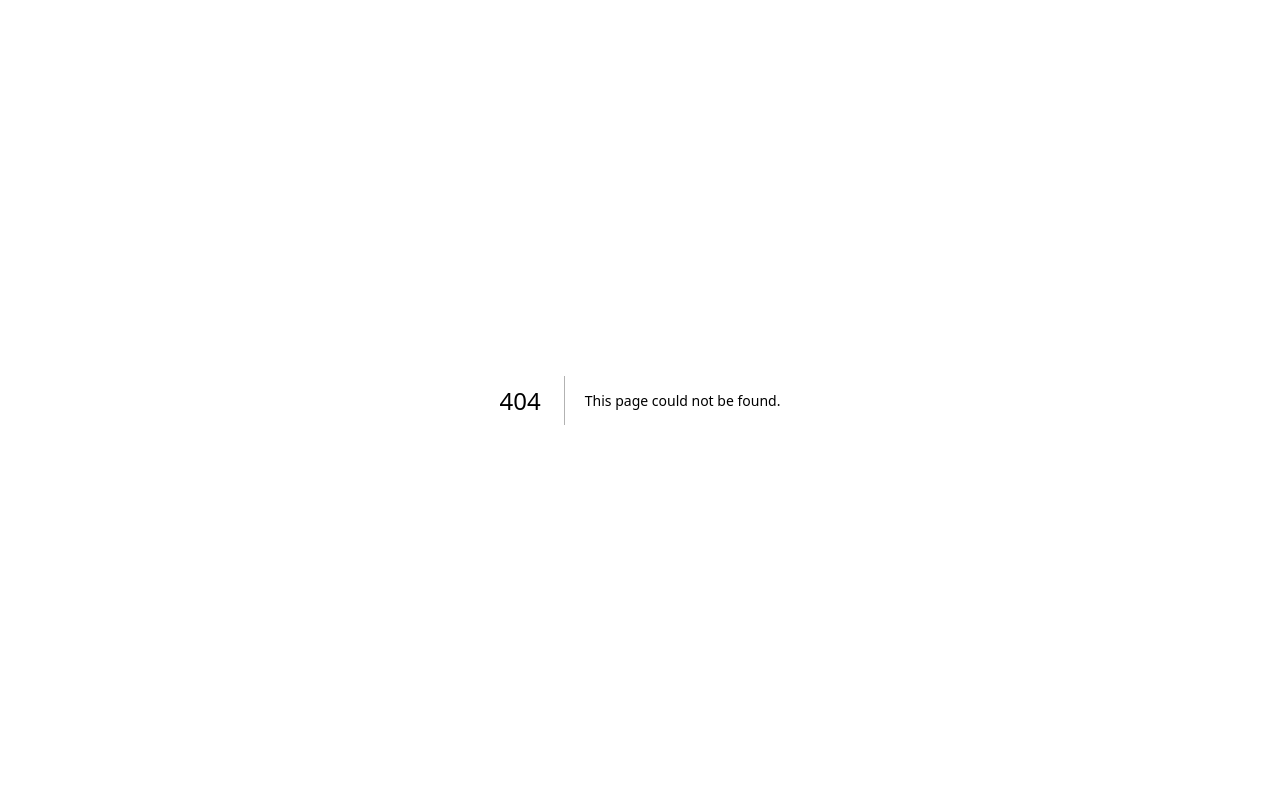
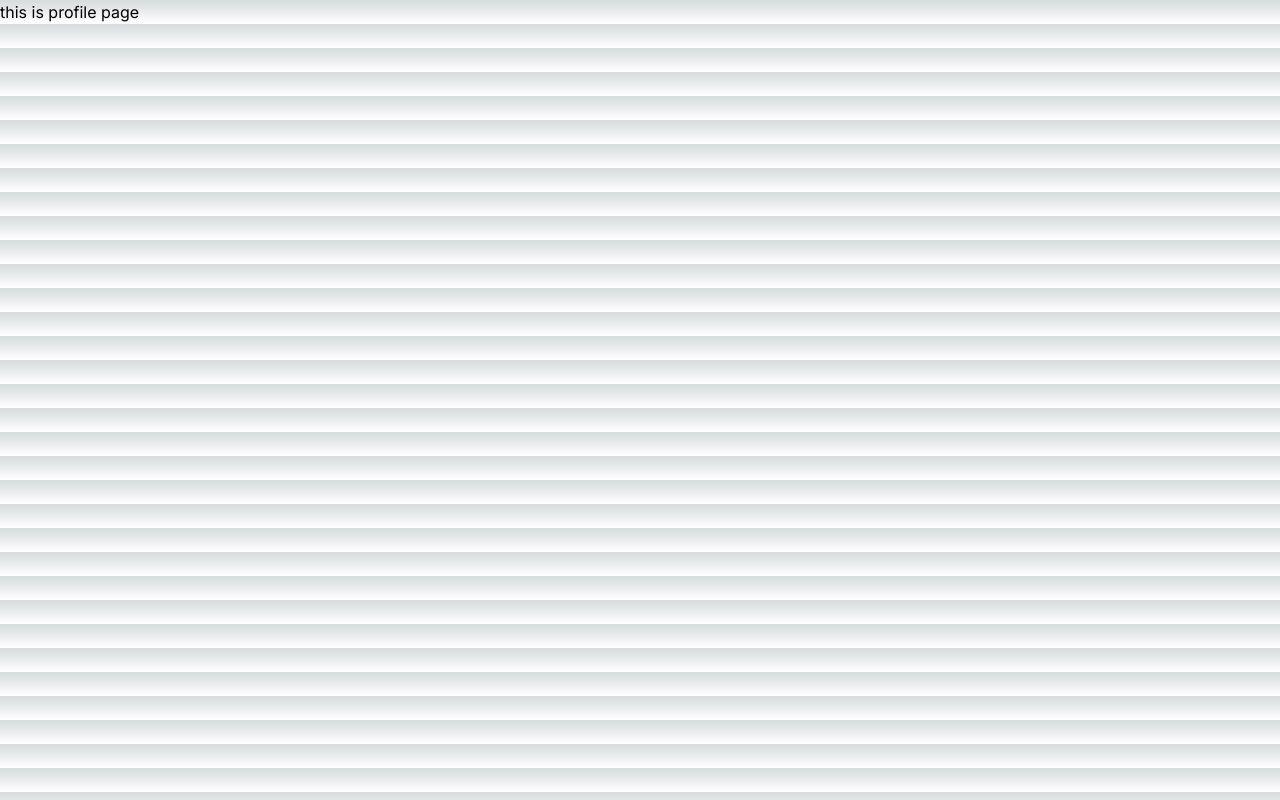
Before and after one commit to shakil-script/next-venture-blog, a Next.js app: page /profile in a window 1280 px wide. Before the commit this address had no page. Built offline with nearby package versions, Linux system fonts and the light colour scheme.

Commit message:
dev-shakil added profile

```diff
--- /dev/null
+++ b/src/app/profile/page.jsx
@@ -0,0 +1,11 @@
+import React from "react";
+
+const page = () => {
+  return (
+    <div>
+      <h1>this is profile page</h1>
+    </div>
+  );
+};
+
+export default page;
```
